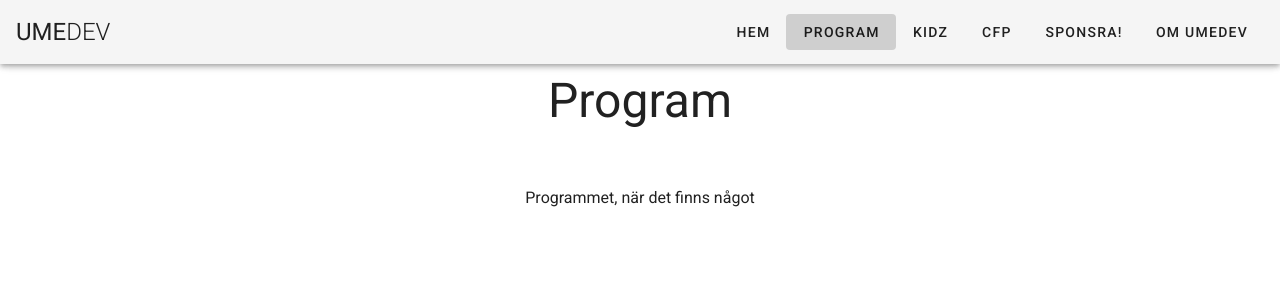
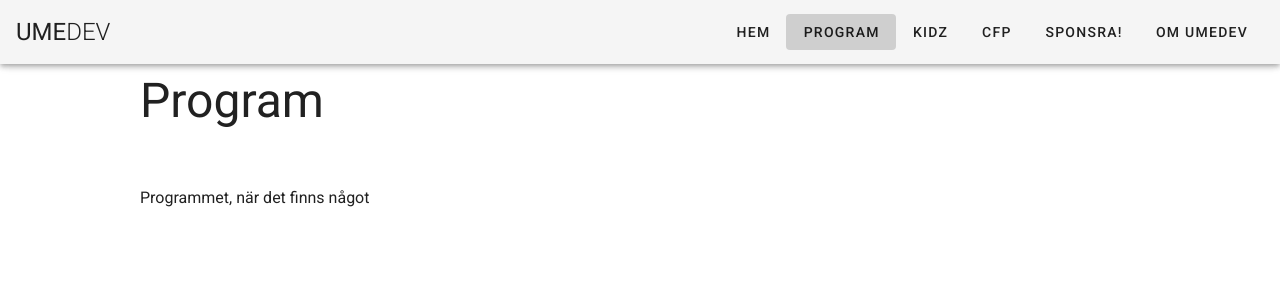
Before and after one commit to umedevkonferens/umedev, a Vue app: page /program in a window 1280 px wide. Shown: the top 300 px of the page. Built offline with nearby package versions, Linux system fonts and the light colour scheme; what vuefire would draw is missing.

Commit message:
No more center alignments

```diff
--- a/src/views/Program.vue
+++ b/src/views/Program.vue
@@ -1,12 +1,12 @@
 <template>
   <div class="about">
     <v-container>
-      <v-row class="mb-6" justify="center">
+      <v-row class="mb-6" justify="flex-start">
         <v-col md="auto">
           <h1 class="display-2 mb-3">Program</h1>
         </v-col>
       </v-row>
-      <v-row class="mb-6" justify="center">
+      <v-row class="mb-6" justify="flex-start">
         <v-col md="auto">Programmet, när det finns något</v-col>
       </v-row>
     </v-container>
```
